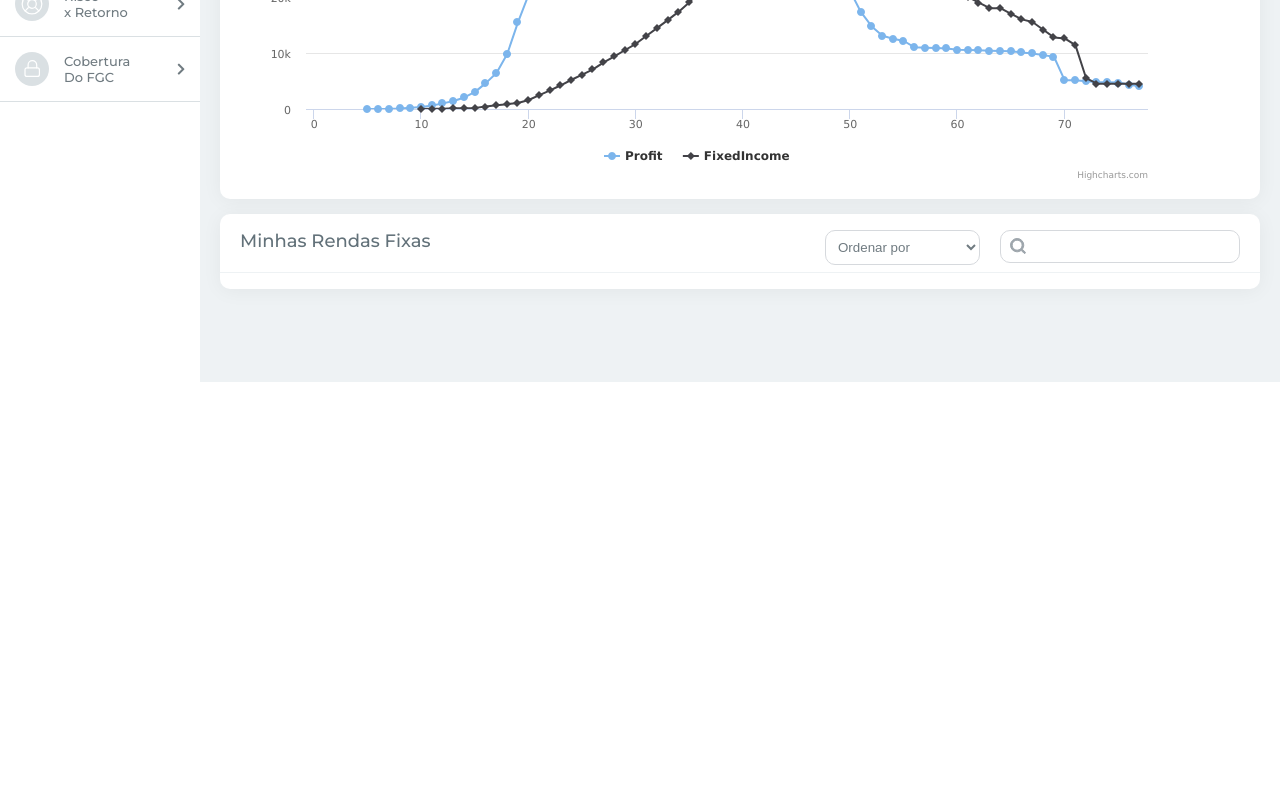
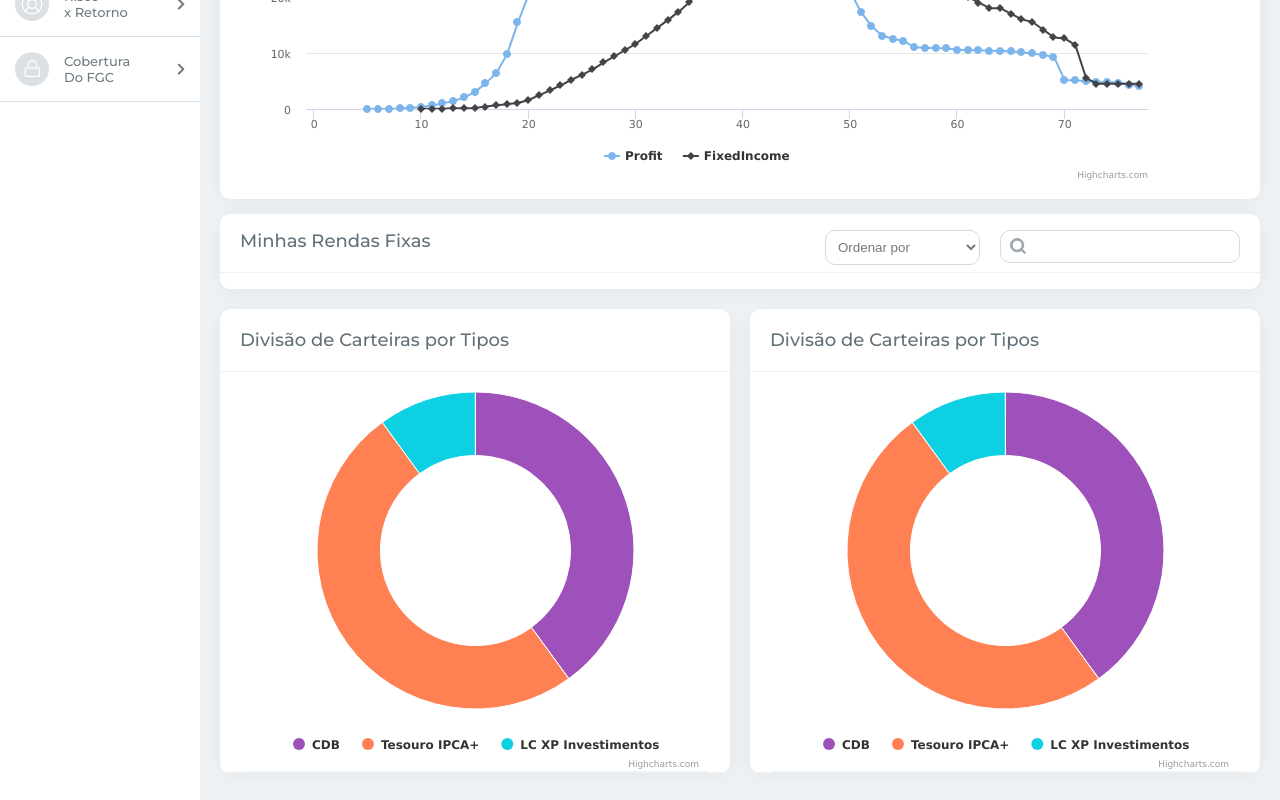
Before and after one commit to Gabrielhidro/kinvo-test-react, a React (Create React App) app: page / in a window 1280 px wide. Shown: the part 512-1312 px from the top of the page. Before the commit the page ends 894 px from the top, so only its background shows below. Built offline with nearby package versions, Linux system fonts and the light colour scheme; no server answers.

Commit message:
Insert Donut graphics in wallet types

```diff
--- a/src/pages/fixedIncomePage/components/Header/styles.js
+++ b/src/pages/fixedIncomePage/components/Header/styles.js
@@ -2,6 +2,7 @@ import styled from 'styled-components';
 
 export const Container = styled.header`
   position: fixed;
+  z-index: 100;
 
   display: flex;
   align-items: center;
--- a/src/pages/fixedIncomePage/components/Main/RentGraphic/HighchartsGraphic/index.js
+++ b/src/pages/fixedIncomePage/components/Main/RentGraphic/HighchartsGraphic/index.js
@@ -3,6 +3,7 @@ import Highcharts from "highcharts";
 import HighchartsReact from "highcharts-react-official";
 
 const options = {
+
   series: [
     {
       name: 'Profit',
--- /dev/null
+++ b/src/pages/fixedIncomePage/components/Main/WalletTypesGraphics/index.js
@@ -0,0 +1,55 @@
+import { Container } from "./styles";
+import Highcharts from "highcharts";
+import HighchartsReact from "highcharts-react-official";
+
+const options = {
+  chart: {
+    type: 'pie'
+},
+title: {
+    text: ''
+},
+plotOptions: {
+    pie: {
+        allowPointSelect: true,
+        cursor: 'pointer',
+        dataLabels: {
+            enabled: false
+        },
+        showInLegend: true
+    }
+},
+series: [{
+    name: 'Profit',
+    colorByPoint: true,
+    innerSize: '60%',
+    data: [{
+        name: 'CDB',
+        y: 40,
+        color: '#9E51BA'
+    }, {
+        name: 'Tesouro IPCA+',
+        y: 50,
+        color: "#FF8052"
+    }, {
+        name: 'LC XP Investimentos',
+        y: 10,
+        color: "#0DD1E3"
+    }]
+  }]
+}
+
+export function WalletTypesGraphics(){
+  return (
+    <Container>
+      <div className="content">
+        <h1>Divisão de Carteiras por Tipos</h1>
+        <HighchartsReact className="graphic" highcharts={Highcharts} options={options} />
+      </div>
+      <div className="content">
+        <h1>Divisão de Carteiras por Tipos</h1>
+        <HighchartsReact className="graphic" highcharts={Highcharts} options={options} />
+      </div>
+    </Container>
+  )
+}
--- /dev/null
+++ b/src/pages/fixedIncomePage/components/Main/WalletTypesGraphics/styles.js
@@ -0,0 +1,31 @@
+import styled from "styled-components";
+
+export const Container = styled.section `
+  display: flex;
+  gap: 20px;
+  margin-top: 20px;
+
+  .content {
+    background: white;
+    width: 100%;
+
+    border-radius: 10px;
+    box-shadow: 0px 2px 20px #0000000D;
+
+    h1 {
+      font-size: 18px;
+      font-weight: 500;
+
+      padding: 20px;
+
+      color: var(--text-200);
+      border-bottom: 1px solid var(--white-400);
+    }
+
+    div {
+      margin: 0 auto;
+
+      border-bottom: 1px solid var(--white-400);
+    }
+  }
+`
--- a/src/pages/fixedIncomePage/components/Main/index.js
+++ b/src/pages/fixedIncomePage/components/Main/index.js
@@ -2,6 +2,7 @@ import { FixedIncomeCards } from "./FixedIncomeCards";
 import { Container } from "./styles";
 import { RentGraphic } from "./RentGraphic";
 import { FixedIncomeSection } from "./FixedIncomeSection";
+import { WalletTypesGraphics } from "./WalletTypesGraphics";
 
 export function Main(){
 
@@ -11,6 +12,7 @@ export function Main(){
       <FixedIncomeCards />
       <RentGraphic />
       <FixedIncomeSection />
+      <WalletTypesGraphics />
     </Container>
   )
 }
```
